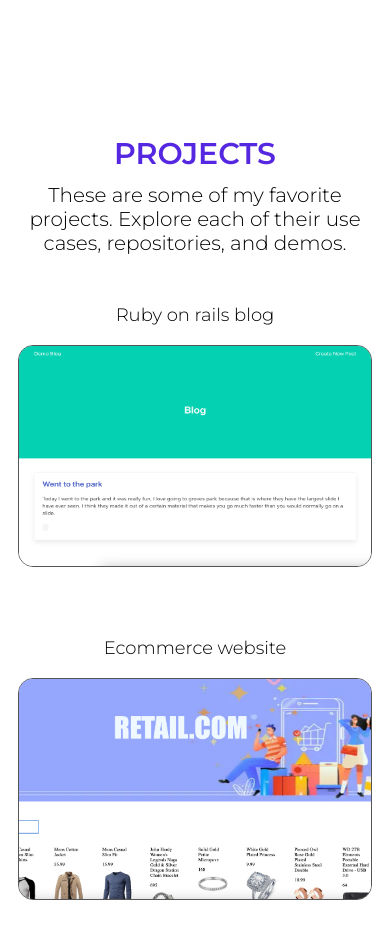
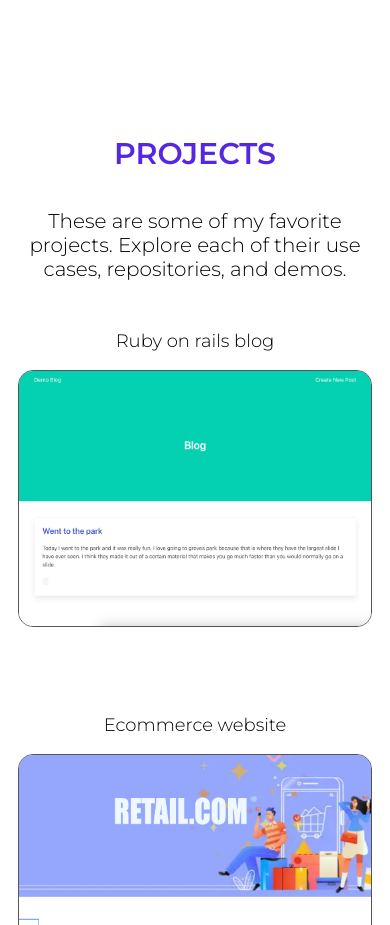
Before and after one commit to andrewanselmo/Andrew-Site, a React (Vite) app: page / in a window 390 px wide. Shown: the part 2063-2988 px from the top of the page. Built offline with nearby package versions, Linux system fonts and the light colour scheme.

Commit message:
phone res fix

```diff
--- a/src/components/Content.css
+++ b/src/components/Content.css
@@ -532,12 +532,14 @@ li:hover {
         font-size: 30px;
         grid-column: 2;
         margin-bottom: 38%;
+        padding-bottom: 39%;
 
     }
 
     #project-intro{
         font-size: 20px;
         grid-column: 1 / span 3;
+
         padding: 20px;
 
     }
```
